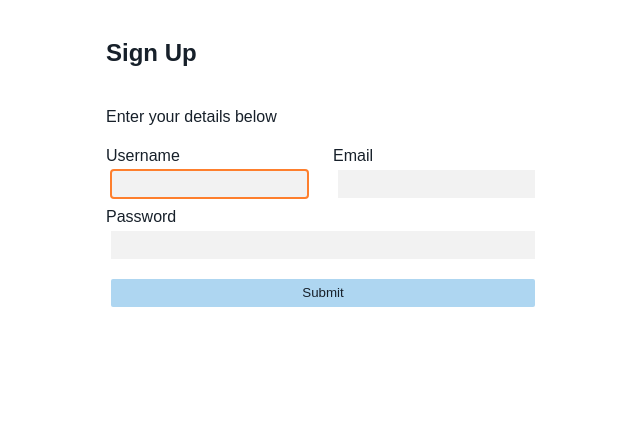
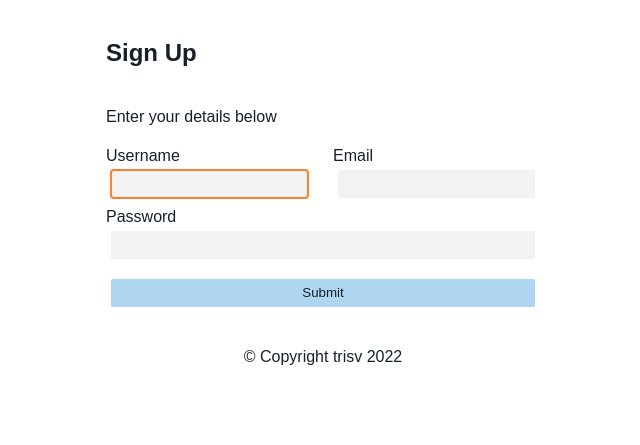
Before and after one commit to trisv/taskmint-prac-project, a PHP site: page /signup.php in a window 1280 px wide. Shown: the part 91-536 px from the top of the page, without its empty margins (317-957 px from the left). Run offline with PHP 8.4, Linux system fonts and the light colour scheme; some web fonts are replaced.

Commit message:
Updated footer

```diff
--- a/footer.php
+++ b/footer.php
@@ -1,4 +1,7 @@
 <div class="footer">
+    <div class="footer-container">
+        <p>&#169 Copyright trisv 2022<p>
+    </div>
 </div>
 </body>
 </html>
--- a/resources/css/style.css
+++ b/resources/css/style.css
@@ -521,3 +521,11 @@ form input[type="submit"]:hover {
   width: 300px;
   box-shadow: none;
 }
+
+/* footer */
+
+.footer-container {
+  display:flex;
+  flex-direction: row;
+  justify-content: center;
+}
```
